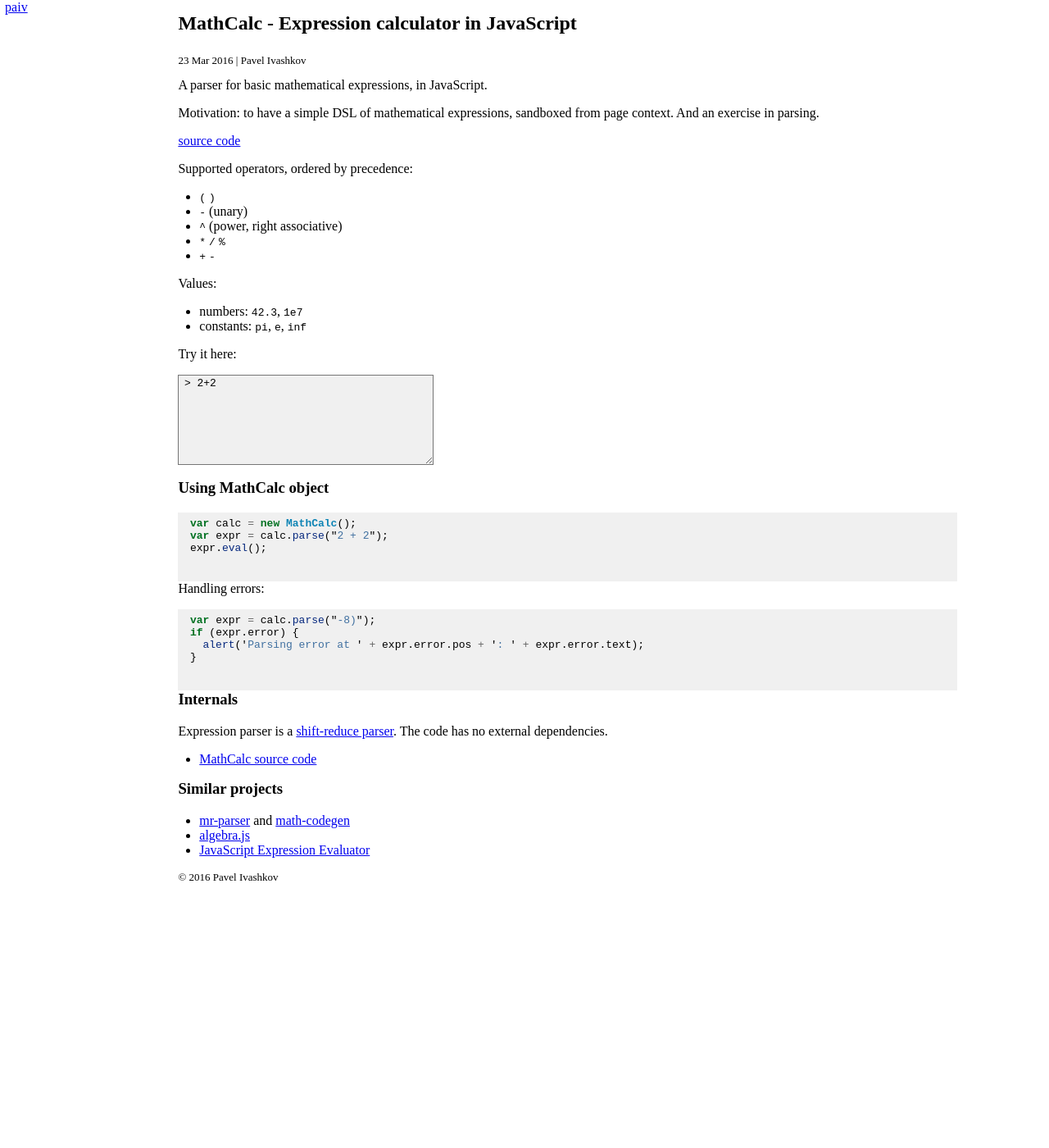
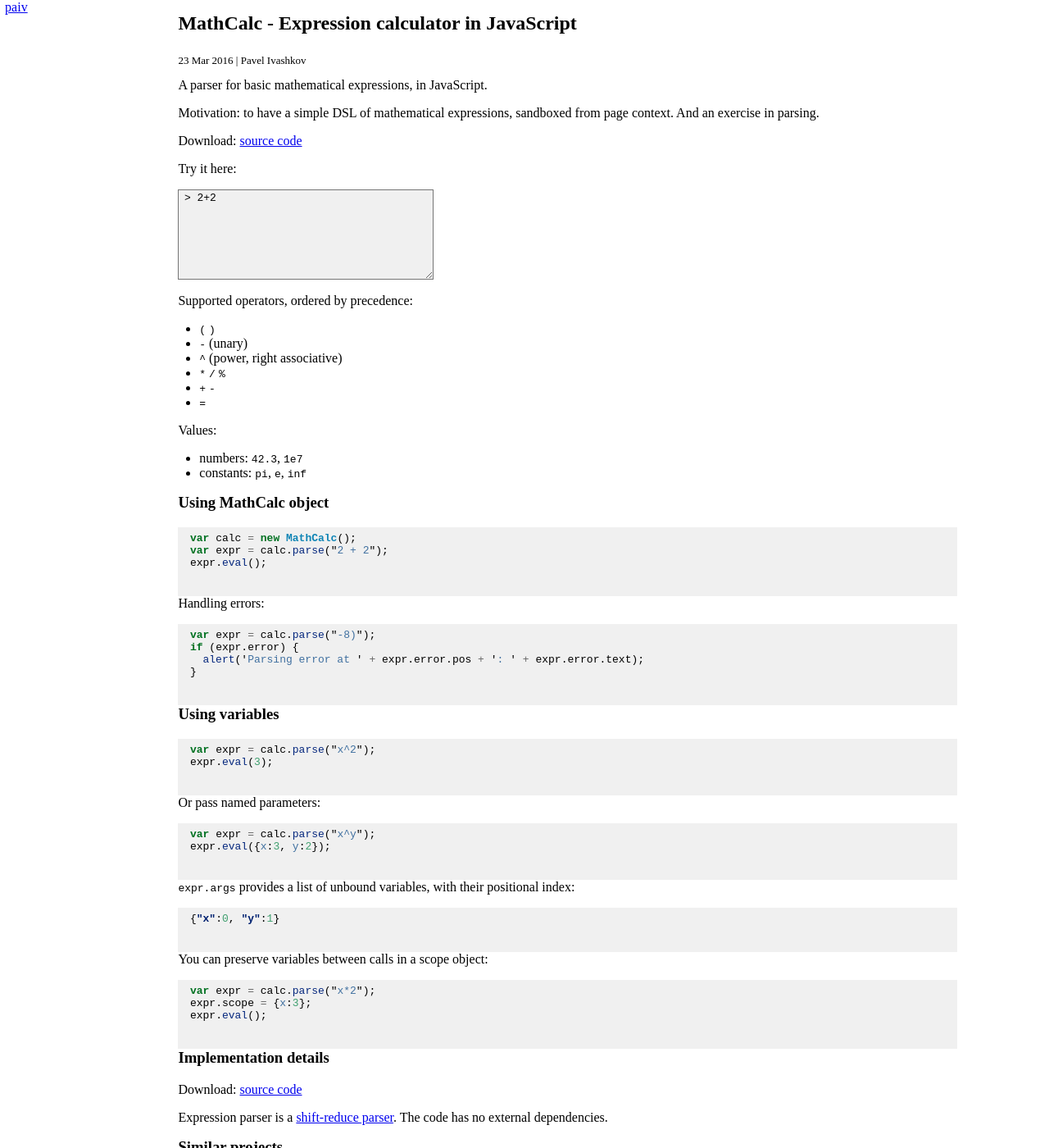
Before and after one commit to paiv/blog, a Jekyll site: the page built from _posts/2016-03-23-js-calc.md, in a window 1280 px wide and 1400 px high. Shown: the whole window at 82% size. Built offline with Jekyll 4.4.1, drawn with Linux system fonts in a browser that asks for light colours.

Commit message:
+ handle assignment and global scope

````diff
--- a/_posts/2016-03-23-js-calc.md
+++ b/_posts/2016-03-23-js-calc.md
@@ -8,7 +8,13 @@
 
 Motivation: to have a simple DSL of mathematical expressions, sandboxed from page context. And an exercise in parsing.
 
-[source code][SOURCE]
+Download: [source code][SOURCE]
+
+Try it here:
+
+<script src="{% include page_assets %}/mathcalc.js" type="text/javascript"></script>
+<script id="calcwidget" src="{% include page_assets %}/calcwidget.js" type="text/javascript"></script>
+<link rel="stylesheet" href="{% include page_assets %}/calcwidget.css">
 
 Supported operators, ordered by precedence:
 
@@ -17,17 +23,12 @@
 * `^` (power, right associative)
 * `*` `/` `%`
 * `+` `-`
+* `=`
 
 Values:
 
 * numbers: `42.3`, `1e7`
 * constants: `pi`, `e`, `inf`
-
-Try it here:
-
-<script src="{% include page_assets %}/mathcalc.js" type="text/javascript"></script>
-<script id="calcwidget" src="{% include page_assets %}/calcwidget.js" type="text/javascript"></script>
-<link rel="stylesheet" href="{% include page_assets %}/calcwidget.css">
 
 ### Using MathCalc object
 
@@ -46,12 +47,40 @@
 }
 ```
 
+### Using variables
 
-### Internals
+```js
+var expr = calc.parse("x^2");
+expr.eval(3);
+```
+
+Or pass named parameters:
+
+```js
+var expr = calc.parse("x^y");
+expr.eval({x:3, y:2});
+```
+
+`expr.args` provides a list of unbound variables, with their positional index:
+
+```json
+{"x":0, "y":1}
+```
+
+You can preserve variables between calls in a scope object:
+
+```js
+var expr = calc.parse("x*2");
+expr.scope = {x:3};
+expr.eval();
+```
+
+
+### Implementation details
+
+Download: [source code][SOURCE]
 
 Expression parser is a [shift-reduce parser][SHIFT-REDUCE]. The code has no external dependencies.
-
-* [MathCalc source code][SOURCE]
 
 
 ### Similar projects
--- a/assets/2016/03/23/js-calc.html/calcwidget.js
+++ b/assets/2016/03/23/js-calc.html/calcwidget.js
@@ -34,6 +34,7 @@
       lastLine = lastLine.replace(/^> /, '');
       if (lastLine !== undefined && lastLine.trim().length > 0) {
         var expr = this.calc.parse(lastLine);
+        expr.scope = this.state;
 
         if (expr.error) {
           if (expr.error.pos >= 0)
@@ -41,7 +42,7 @@
           lines.push(expr.error.text);
         }
         else {
-          var ret = expr.eval(this.state);
+          var ret = expr.eval();
           lines.push('' + ret);
         }
 
--- a/assets/2016/03/23/js-calc.html/mathcalc.js
+++ b/assets/2016/03/23/js-calc.html/mathcalc.js
@@ -76,12 +76,17 @@
       var lex = lexer(content);
       var ast = parser(lex.tokens);
       var func = emitter(ast.root);
-      return {
-        error: lex.error || ast.error,
-        func: func,
-        args: getArgsSpec(ast.vars),
-        eval: function() { return func(enterScope(ast.vars, arguments)); }
-      };
+
+      return (function () {
+        var scope = {};
+        return {
+          error: lex.error || ast.error,
+          args: getArgsSpec(ast.vars),
+          eval: function() { return func(enterScope(scope, ast.vars, arguments)); },
+          set scope(obj) { scope = obj || {}; },
+          get scope() { return scope; }
+        };
+      })();
     };
 
     function getArgsSpec(vars) {
@@ -90,8 +95,7 @@
       return spec;
     }
 
-    function enterScope(vars, args) {
-      var scope = {};
+    function enterScope(scope, vars, args) {
       if (args.length === 1 && (typeof args[0] === 'object')) {
         var argobj = args[0];
         vars.forEach(function(v) { scope[v] = argobj[v]; });
@@ -109,6 +113,8 @@
         switch (ast.id) {
           case 'Expr':
             return emitter(ast.expr);
+          case 'Assign':
+            return ast.expr ? emitter(ast.expr) : emit_assign(ast.left, ast.right);
           case 'Sums':
           case 'Prod':
           case 'Power':
@@ -126,9 +132,18 @@
             return function() { return ast.value; };
           case 'Var':
             return function(scope) { return scope[ast.value]; };
+          default:
+            emitLogger.warn('No emitter for %o', ast);
         }
       }
       return function() {};
+    }
+
+    function emit_assign(left, right) {
+      right = emitter(right);
+      return function(scope) {
+        return scope[left.value] = right.apply(null, arguments);
+      };
     }
 
     function emit_unary_op(op, right) {
@@ -168,7 +183,8 @@
 
     var ShiftReduce = {};
 
-    // expr: sum
+    // expr: assign
+    // assign: variable = assign | sum
     // sum: sum + product | product
     // product: product * pow | pow
     // pow: unary ^ pow | unary
@@ -176,7 +192,8 @@
     // parens: ( expr ) | value
     // value: number | constant | variable
 
-    add(SHIFT, ['(empty)', 'Plus', 'Minus', 'Mul', 'Div', 'Mod', 'Pow', 'LParen'], ['Plus', 'Minus', 'LParen', 'Number', 'PI', 'E', 'INF', 'Var']);
+    add(SHIFT, ['(empty)', 'Plus', 'Minus', 'Mul', 'Div', 'Mod', 'Pow', 'LParen', 'Eq'], ['Plus', 'Minus', 'LParen', 'Number', 'PI', 'E', 'INF', 'Var']);
+    add(SHIFT, ['Var'], ['Eq']);
     add(SHIFT, ['Sums'], ['Plus', 'Minus']);
     add(SHIFT, ['Prod'], ['Mul', 'Div', 'Mod']);
     add(SHIFT, ['Unary'], ['Pow']);
@@ -184,7 +201,7 @@
     add(REDUCE, ['Number', 'PI', 'E', 'INF', 'Var', 'Value', 'RParen', 'Parens', 'Unary', 'Power', 'Prod'], ['Plus', 'Minus']);
     add(REDUCE, ['Number', 'PI', 'E', 'INF', 'Var', 'Value', 'RParen', 'Parens', 'Unary', 'Power'], ['Mul', 'Div', 'Mod']);
     add(REDUCE, ['Number', 'PI', 'E', 'INF', 'Var', 'Value', 'RParen', 'Parens'], ['Pow']);
-    add(REDUCE, ['Number', 'PI', 'E', 'INF', 'Var', 'Value', 'RParen', 'Parens', 'Unary', 'Power', 'Prod', 'Sums'], ['RParen', '(eof)']);
+    add(REDUCE, ['Number', 'PI', 'E', 'INF', 'Var', 'Value', 'RParen', 'Parens', 'Unary', 'Power', 'Prod', 'Sums', 'Assign'], ['RParen', '(eof)']);
     add(DONE, ['(empty)', 'Expr'], ['(eof)']);
 
     function add(action, fro, to) {
@@ -282,8 +299,9 @@
     function parser_reduce(state, token) {
       var top = getTop(state, 0);
       switch (top.id) {
+        case 'Assign':
         case 'Sums':
-          return parser_reduce_expr(state);
+          return parser_reduce_assign(state);
         case 'Prod':
           return parser_reduce_sums(state);
         case 'Power':
@@ -316,6 +334,14 @@
         expr: top,
       };
       return parser_splice(state, 1, expr);
+    }
+
+    function parser_reduce_assign(state) {
+      var oper = getTop(state, 1);
+      if (oper !== undefined && oper.id === 'Eq') {
+        return parser_reduce_binary_op(state, ['Eq'], 'Assign');
+      }
+      return parser_reduce_expr(state);
     }
 
     function parser_reduce_sums(state) {
@@ -437,8 +463,8 @@
       };
     }
 
-    var Tokens = /^(?:(\s+)|((?:\d+e[-+]?\d+|\d+(?:\.\d*)?|\d*\.\d+))|(\+)|(\-)|(\*)|(\/)|(%)|(\^)|(\()|(\))|(pi)\b|(e)\b|(inf)\b|([a-zA-Z]\w*))/i;
-    var TokenIds = ['Space', 'Number', 'Plus', 'Minus', 'Mul', 'Div', 'Mod', 'Pow', 'LParen', 'RParen', 'PI', 'E', 'INF', 'Var'];
+    var Tokens = /^(?:(\s+)|((?:\d+e[-+]?\d+|\d+(?:\.\d*)?|\d*\.\d+))|(\+)|(\-)|(\*)|(\/)|(%)|(\^)|(\()|(\))|(=)|(pi)\b|(e)\b|(inf)\b|([a-zA-Z]\w*))/i;
+    var TokenIds = ['Space', 'Number', 'Plus', 'Minus', 'Mul', 'Div', 'Mod', 'Pow', 'LParen', 'RParen', 'Eq', 'PI', 'E', 'INF', 'Var'];
 
     function tokenizer(content, pos) {
       var s = content.slice(pos);
@@ -496,12 +522,7 @@
 
 
   mathcalc.parse = function(content) {
-    var result = this.parser.parse(content);
-    return {
-      error: result.error,
-      eval: result.eval,
-      args: result.args
-    };
+    return this.parser.parse(content);
   }
 
   return MathCalc;
````
